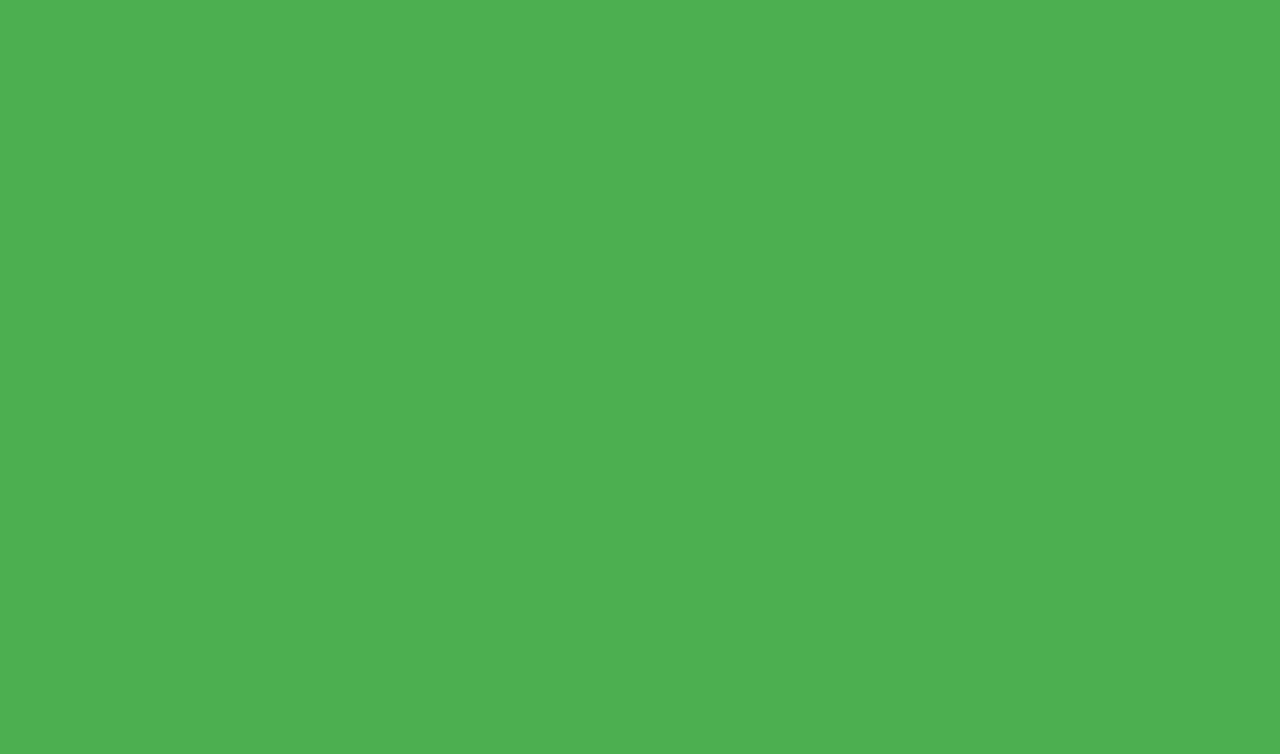
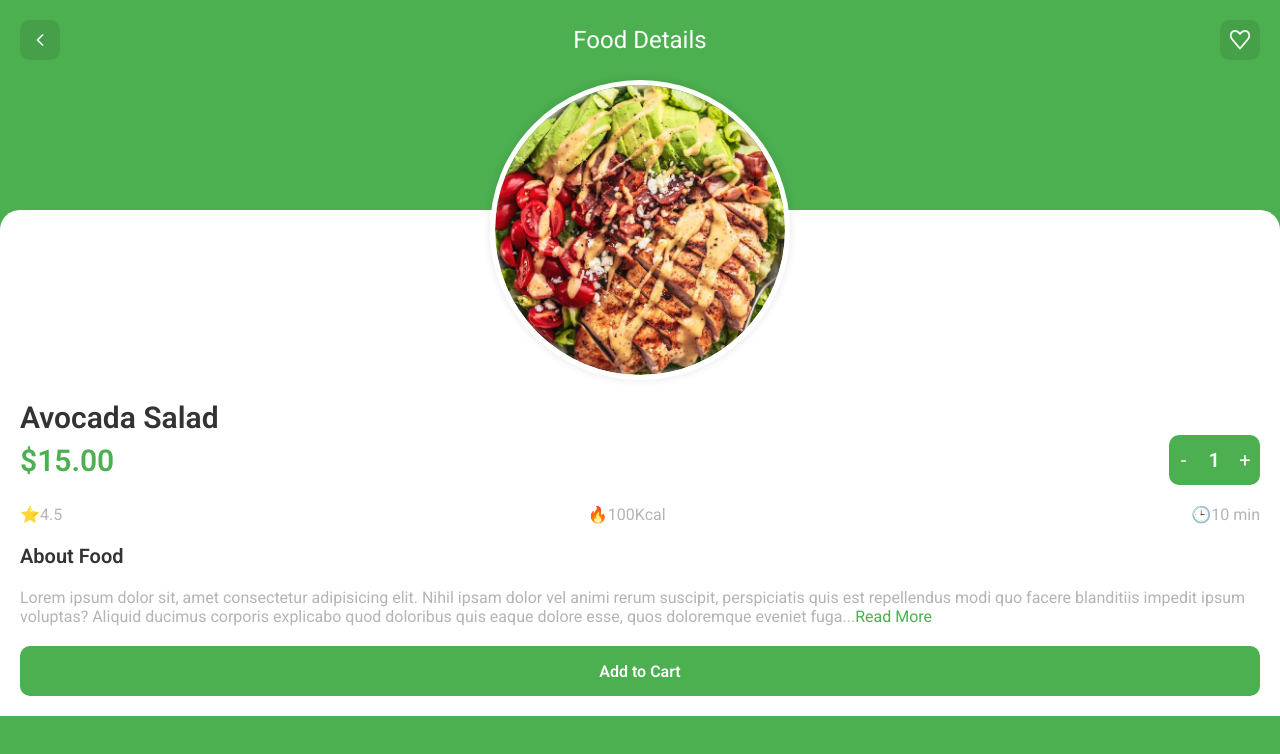
Before and after one commit to Escobar1401/Food-App, a React (Vite) app: page /#/food/1 in a window 1280 px wide. Before the commit this address had no page. Shown: the top 754 px of the page. Built offline with nearby package versions, Linux system fonts and the light colour scheme.

Commit message:
Finished, con posibles actualizaciones en el futuro

```diff
--- a/src/App.tsx
+++ b/src/App.tsx
@@ -3,6 +3,7 @@ import ButtonSecondary from './components/ButtonSecondary'
 import saladLogo from './assets/salad-logo.jpg'
 import { Routes, Route } from 'react-router-dom'
 import Home from './components/Home'
+import FoodDetails from './components/FoodDetails'
 
 function App() {
   return (
@@ -21,6 +22,7 @@ function App() {
         </div>
       } />
       <Route path="/home" element={<Home />} />
+      <Route path="/food/:id" element={<FoodDetails />} />
     </Routes>
   )
 }
--- /dev/null
+++ b/src/components/ButtonBack.css
@@ -0,0 +1,16 @@
+.buttonback{
+    background-color: var(--button-background-hover-color);
+    width: 60px;
+    height: 60px;
+    display: flex;
+    justify-content: center;
+    align-items: center;
+    border-radius: 10px;
+    border: none;
+    cursor: pointer;
+}
+.buttonback > svg{
+    width: 50%;
+    height: 50%;
+    object-fit: cover;
+}
--- /dev/null
+++ b/src/components/ButtonBack.tsx
@@ -0,0 +1,17 @@
+import './ButtonBack.css'
+
+interface ButtonBackProps {
+    onClick: () => void;
+}
+
+function ButtonBack({ onClick }: ButtonBackProps) {
+    return (
+        <button className="buttonback" onClick={onClick}>
+            <svg width="800px" height="800px" viewBox="0 0 24 24" fill="none" xmlns="http://www.w3.org/2000/svg">
+                <path d="M15 18L9 12L15 6" stroke="white" strokeWidth="2" strokeLinecap="round" strokeLinejoin="round"/>
+            </svg>
+        </button>
+    )
+}
+
+export default ButtonBack
--- /dev/null
+++ b/src/components/ButtonFavorite.css
@@ -0,0 +1,16 @@
+.buttonfavorite{
+    background-color: var(--button-background-hover-color);
+    width: 60px;
+    height: 60px;
+    display: flex;
+    justify-content: center;
+    align-items: center;
+    border-radius: 10px;
+    border: none;
+    cursor: pointer;
+}
+.buttonfavorite > img{
+    width: 50%;
+    height: 50%;
+    object-fit: cover;
+}
--- /dev/null
+++ b/src/components/ButtonFavorite.tsx
@@ -0,0 +1,12 @@
+import './ButtonFavorite.css'
+import favoriteIcon from '../assets/favorite.svg'
+
+function ButtonFavorite() {
+    return (
+        <div className="buttonfavorite">
+            <img src={favoriteIcon} alt="icon" />
+        </div>
+    )
+}
+
+export default ButtonFavorite
--- a/src/components/ButtonPrimary.css
+++ b/src/components/ButtonPrimary.css
@@ -1,9 +1,9 @@
 .button-primary{
     width: 100%;
     height: 100%;
-    background-color: var(--button-primary-background);
+    background-color: var(--button-primary-background-color);
     color: var(--button-primary-color);
-    border: 2px solid var(--button-primary-background);
+    border: 2px solid var(--button-primary-background-color);
     border-radius: 10px;
     font-family: 'Roboto', sans-serif;
     font-size: 16px;
@@ -11,7 +11,7 @@
     cursor: pointer;
 }
 .button-primary:hover{
-    background-color: var(--button-primary-background-hover);
+    background-color: var(--button-primary-background-hover-color);
     color: var(--button-primary-color-hover);
-    border: 2px solid var(--button-primary-background-hover);
+    border: 2px solid var(--button-primary-background-hover-color);
 }
--- a/src/components/ButtonPrimary.tsx
+++ b/src/components/ButtonPrimary.tsx
@@ -1,13 +1,14 @@
-import './ButtonPrimary.css';
+import './ButtonPrimary.css'
 
-function ButtonPrimary() {
+interface ButtonPrimaryProps {
+    text: string;
+}
 
+function ButtonPrimary({ text }: ButtonPrimaryProps) {
     return (
-        <>
-            <div className="container">
-                <button className="button-primary">Button</button>
-            </div>
-        </>
+        <button className="button-primary">
+            {text}
+        </button>
     )
 }
 
--- a/src/components/Card.tsx
+++ b/src/components/Card.tsx
@@ -1,13 +1,25 @@
 import './Card.css'
 import ButtonAddCart from './ButtonAddCart'
 import avocadaSalad from '../assets/avocada_salad.jpg'
+import { useNavigate } from 'react-router-dom'
 
 function Card() {
+    const navigate = useNavigate();
+
+    const handleImageClick = () => {
+        navigate('/food/1'); // Por ahora usamos un ID fijo, luego podemos hacerlo dinámico
+    }
+
     return (
         <div className="card">
             <div className="top">
                 <div className="favorite">♥</div>
-                <img src={avocadaSalad} alt="avocada salad" />
+                <img
+                    src={avocadaSalad}
+                    alt="avocada salad"
+                    onClick={handleImageClick}
+                    style={{ cursor: 'pointer' }}
+                />
             </div>
 
             <div className="middle">
--- /dev/null
+++ b/src/components/FoodDetails.css
@@ -0,0 +1,128 @@
+.food-details-container {
+    background-color: var(--secondary-background-color);
+    min-height: 100vh;
+}
+
+.header {
+    display: flex;
+    align-items: center;
+    justify-content: space-between;
+    gap: 20px;
+    margin: 20px;
+}
+.header > .buttonback{
+    height: 40px;
+    width: 40px;
+}
+.header > span {
+    color: var(--secondary-text-color);
+    font-size: 24px;
+}
+.header > .buttonfavorite{
+    height: 40px;
+    width: 40px;
+}
+
+.content {
+    margin-top: 150px;
+    height: 100%;
+    width: 100%;
+    display: flex;
+    flex-direction: column;
+    gap: 20px;
+    background-color: var(--primary-background-color);
+    padding: 20px;
+    border-radius: 20px 20px 0 0;
+}
+.content > .food-image{
+    width: 300px;
+    height: 300px;
+    box-shadow: 0 0 10px 0 rgba(0, 0, 0, 0.1);
+    border-radius: 50%;
+    border: 5px solid var(--primary-background-color);
+    overflow: hidden;
+    display: flex;
+    justify-content: center;
+    align-items: center;
+    margin: 0 auto;
+    margin-top: -150px;
+}
+
+.food-image img {
+    width: 100%;
+    height: 100%;
+    object-fit: cover;
+    border-radius: 50%;
+}
+
+.food-info {
+    color: var(--primary-text-color);
+}
+
+.food-name {
+    font-size: 30px;
+    font-weight: 600;
+    color: var(--primary-text-color);
+}
+
+.food-price {
+    font-size: 30px;
+    font-weight: 600;
+    display: flex;
+    align-items: center;
+    justify-content: space-between;
+}
+.food-price > .add-item {
+    display: flex;
+    align-items: center;
+    justify-content: space-between;
+    gap: 10px;
+    cursor: pointer;
+    background-color: var(--secondary-background-color);
+    color: var(--secondary-text-color);
+    border-radius: 10px;
+    height: 50px;
+    font-size: 20px;
+}
+.food-price > .add-item > button {
+    width: 30px;
+    height: 30px;
+    border: none;
+    font-size: 20px;
+    border-radius: 50%;
+    cursor: pointer;
+    background-color: var(--secondary-background-color);
+    color: var(--secondary-text-color);
+}
+
+.food-status {
+    margin-top: 20px;
+    display: flex;
+    align-items: center;
+    justify-content: space-between;
+    color: var(--tertiary-text-color);
+}
+
+.food-description {
+    margin-top: 20px;
+    color: var(--tertiary-text-color);
+    margin-bottom: 20px;
+}
+
+.food-description > .food-description-title {
+    font-size: 20px;
+    font-weight: 600;
+    color: var(--primary-text-color);
+    margin-bottom: 20px;
+}
+
+.food-description > .food-description-text > .food-description-text-read-more {
+    margin-top: 20px;
+    cursor: pointer;
+    color: var(--quaternary-text-color);
+}
+
+.button-food-details-add-cart {
+    height: 50px;
+    width: 100%;
+}
--- /dev/null
+++ b/src/components/FoodDetails.tsx
@@ -0,0 +1,67 @@
+import './FoodDetails.css'
+import { useNavigate } from 'react-router-dom'
+import ButtonBack from './ButtonBack'
+import ButtonFavorite from './ButtonFavorite'
+import avocadaSalad from '../assets/avocada_salad.jpg'
+import ButtonPrimary from './ButtonPrimary'
+
+function FoodDetails() {
+    const navigate = useNavigate();
+
+    return (
+        <div className="food-details-container">
+            <div className="header">
+                <ButtonBack onClick={() => navigate(-1)} />
+                <span>Food Details</span>
+                <ButtonFavorite />
+            </div>
+
+            <div className="content">
+                <div className="food-image">
+                    <img src={avocadaSalad} alt="Food" />
+                </div>
+                <div className="food-info">
+                    <div className="food-name">
+                        <span>Avocada Salad</span>
+                    </div>
+                    <div className="food-price green">
+                        <span>$15.00</span>
+                        <div className="add-item">
+                            <button>-</button>
+                            <span>1</span>
+                            <button>+</button>
+                        </div>
+                    </div>
+                    <div className="food-status">
+                        <div className="food-status-calification">
+                            <span>⭐</span>
+                            <span>4.5</span>
+                        </div>
+                        <div className="food-status-calories">
+                            <span>🔥</span>
+                            <span>100Kcal</span>
+                        </div>
+                        <div className="food-status-time">
+                            <span>🕒</span>
+                            <span>10 min</span>
+                        </div>
+                    </div>
+                    <div className="food-description">
+                        <div className="food-description-title">
+                            <span>About Food</span>
+                        </div>
+                        <div className="food-description-text">
+                            <span>Lorem ipsum dolor sit, amet consectetur adipisicing elit. Nihil ipsam dolor vel animi rerum suscipit, perspiciatis quis est repellendus modi quo facere blanditiis impedit ipsum voluptas? Aliquid ducimus corporis explicabo quod doloribus quis eaque dolore esse, quos doloremque eveniet fuga...</span>
+                            <span className="food-description-text-read-more">Read More</span>
+                        </div>
+                    </div>
+                    <div className="button-food-details-add-cart">
+                        <ButtonPrimary text="Add to Cart" />
+                    </div>
+                </div>
+            </div>
+        </div>
+    )
+}
+
+export default FoodDetails
```
Also changed, not shown: src/assets/favorite.svg (renamed from src/assets/heart copy.svg).
